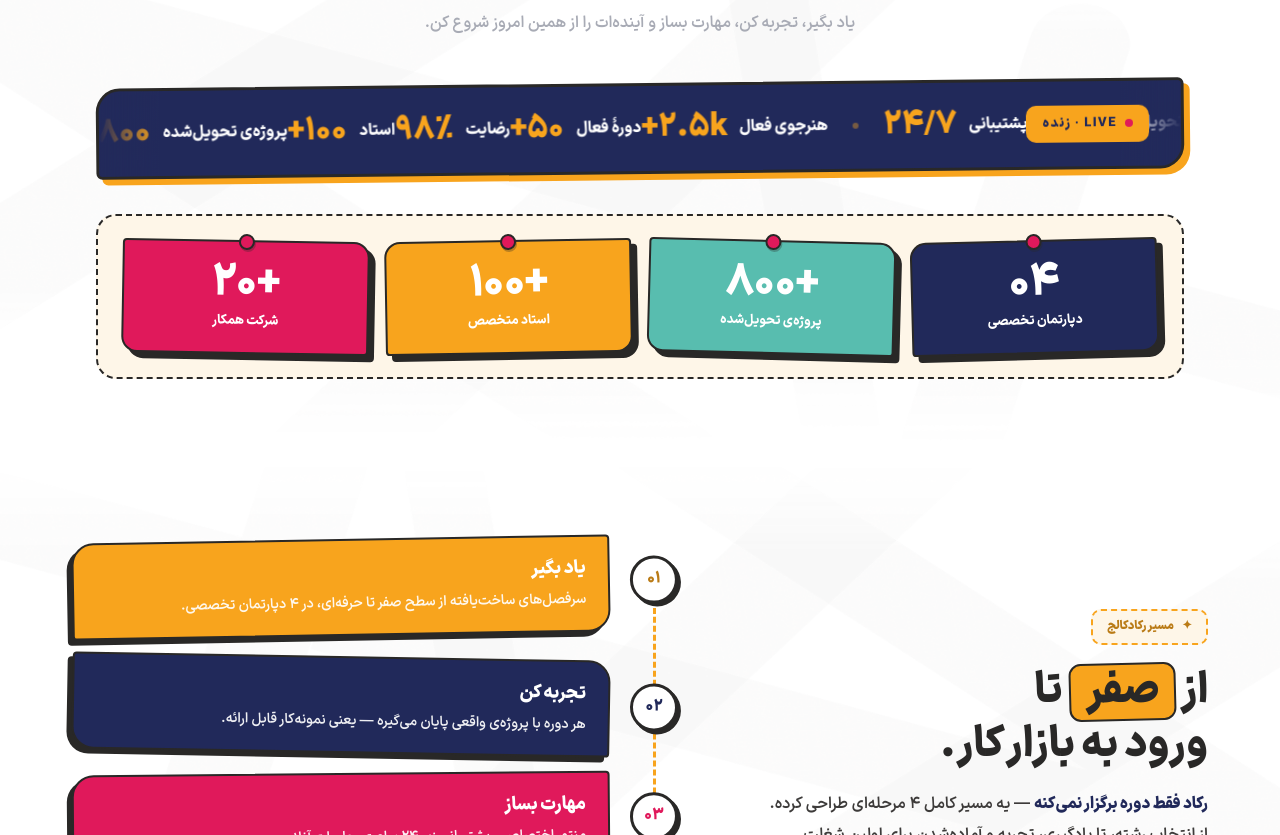
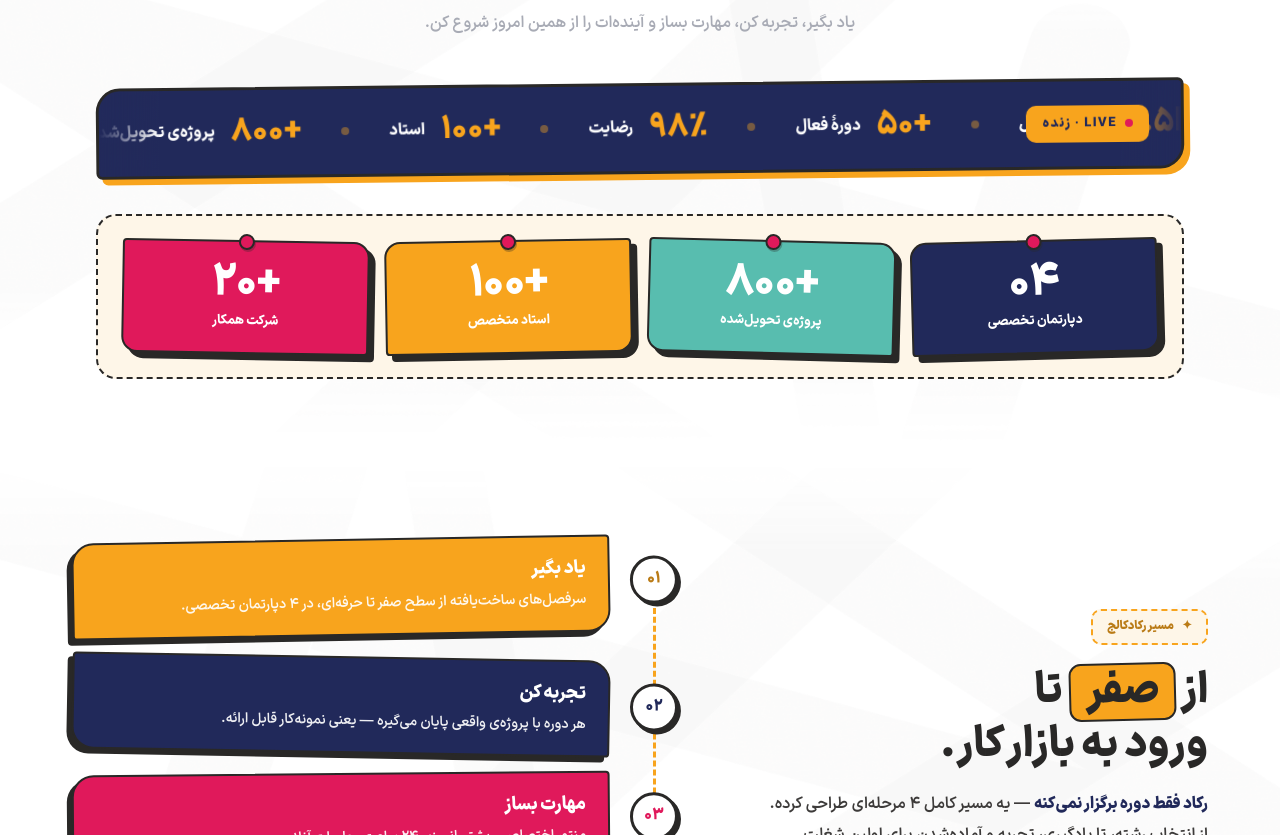
Before and after one commit to MohammadMehdiSadeghi/rokad-college, a React (Vite) app: page / in a window 1280 px wide. Shown: the part 1770-2605 px from the top of the page. Built offline with nearby package versions, Linux system fonts and the light colour scheme; the HTML template or start-up script is replaced by a standard one; a web font is replaced by a local one.

Commit message:
Final V1

```diff
--- a/src/index.css
+++ b/src/index.css
@@ -2624,8 +2624,8 @@ a:focus-visible, button:focus-visible {
   to { transform: translateX(-25%); }
 }
 .p5-k {
-  display: inline-flex; align-items: center; gap: 12px;
-  direction: ltr; /* عدد اول، برچسب دوم (بدون جابه‌جایی کلمات) */
+  display: inline-flex; align-items: center; gap: 16px;
+  /* direction از صفحه (RTL) ارث بری می‌شه → عدد در راست، برچسب در چپ */
   color: #fff; font-weight: 800; font-size: 16px; flex-shrink: 0;
 }
 .p5-n {
@@ -2633,10 +2633,10 @@ a:focus-visible, button:focus-visible {
   color: var(--amber, var(--college)); line-height: 1;
 }
 .p5-sep {
-  width: 6px; height: 6px;
+  width: 8px; height: 8px;
   background: var(--amber, var(--college)); border-radius: 50%;
   flex-shrink: 0; opacity: .4;
-  margin-inline: 25px;
+  margin-inline: 40px;
 }
 
 /* ---- Board ---- */
--- a/src/pages/Home/sections/StatsTicker/index.jsx
+++ b/src/pages/Home/sections/StatsTicker/index.jsx
@@ -1,3 +1,4 @@
+import { Fragment } from "react";
 import { ArrowIcon } from "@/common/Icons";
 import PatternLayer from "@/components/PatternLayer";
 
@@ -58,12 +59,14 @@ export default function StatsTicker() {
             {[0, 1, 2, 3].map((copy) => (
               <div className="p5-set" key={copy} aria-hidden={copy !== 0}>
                 {tickerItems.map((item, i) => (
-                  <span className="p5-k" key={`${copy}-${i}`}>
-                    <span className="p5-n">{item.num}</span>
-                    <span style={{ color: "#fff" }}>{item.label}</span>
-                  </span>
+                  <Fragment key={`${copy}-${i}`}>
+                    <span className="p5-k">
+                      <span className="p5-n">{item.num}</span>
+                      <span style={{ color: "#fff" }}>{item.label}</span>
+                    </span>
+                    <span className="p5-sep" />
+                  </Fragment>
                 ))}
-                <span className="p5-sep" />
               </div>
             ))}
           </div>
```
